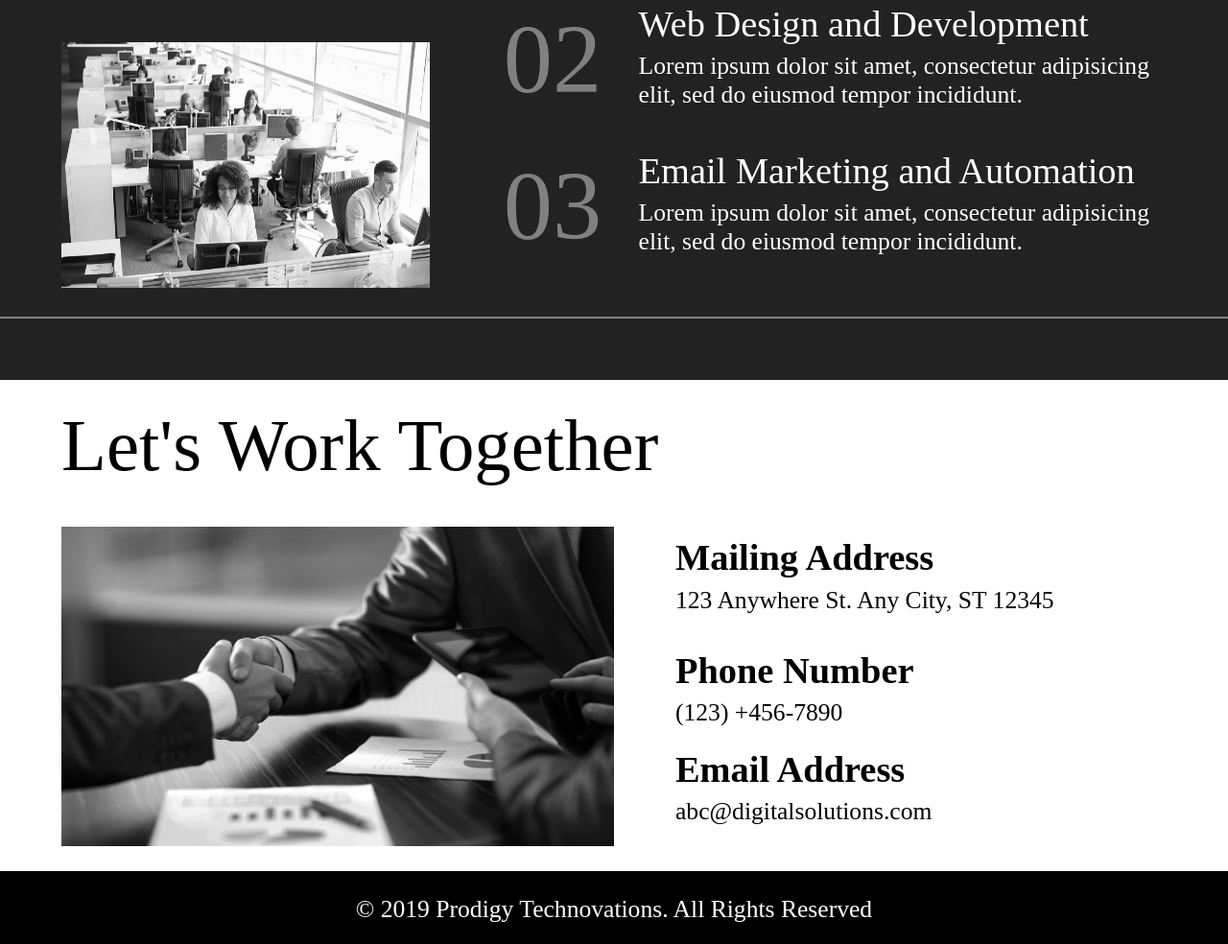
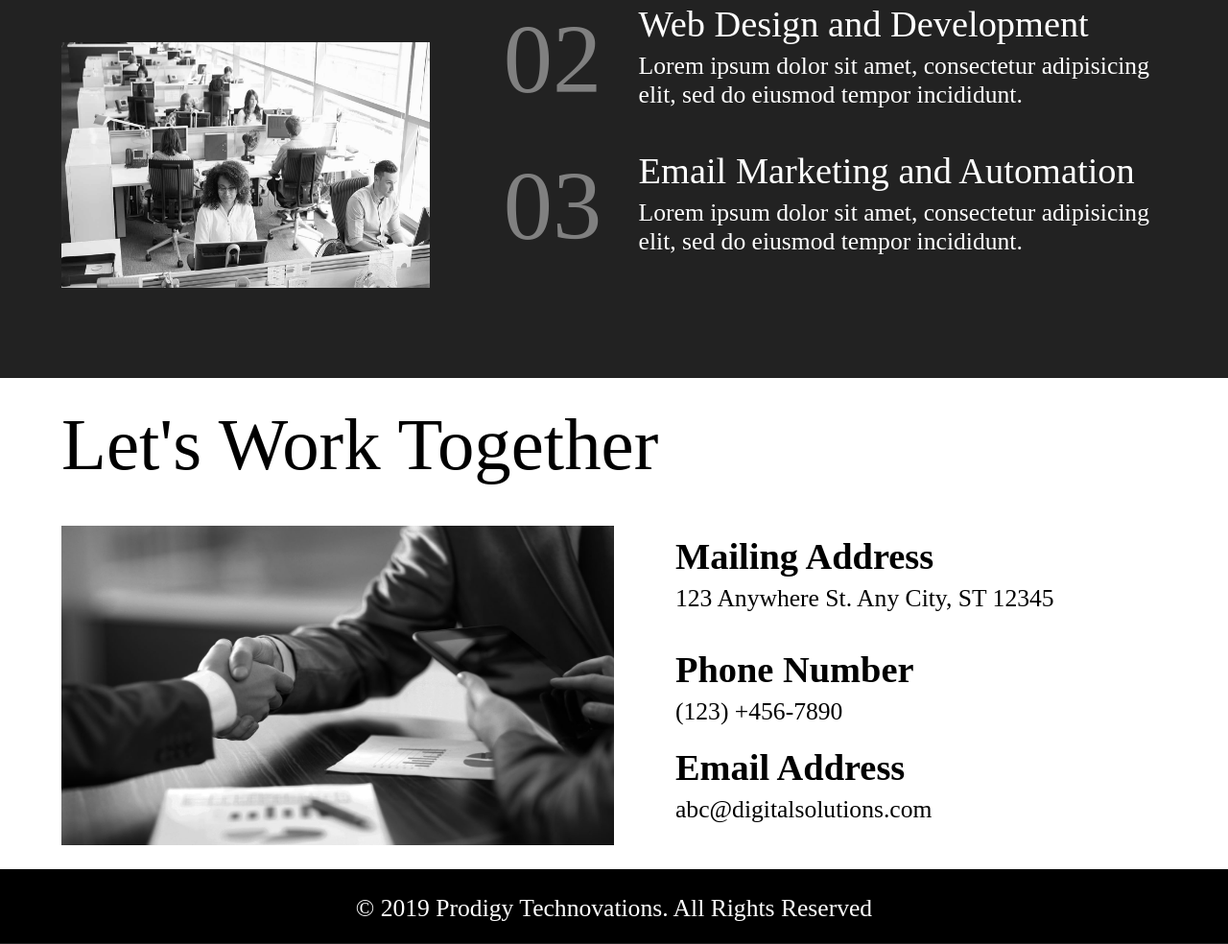
Before and after one commit to chetridarshan/digitalsolutions, a plain HTML site: page index.html in a window 1280 px wide. Shown: the part 1946-2930 px from the top of the page at 96% size. Drawn offline with Linux system fonts and the light colour scheme.

Commit message:
Update index.html

```diff
--- a/index.html
+++ b/index.html
@@ -101,8 +101,6 @@
       </div>
     </div>
   </div>
-  <hr style="height:0.1vw;border-width:0;background-color:gray;margin:0;">
-
   <!-- Lets Work Together -->
   <div class="container-work" id="Contact">
     <div class="container-work-background">
```
